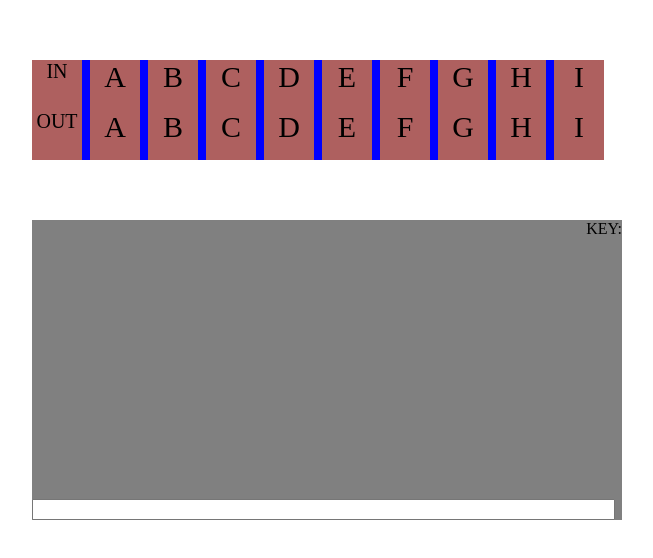
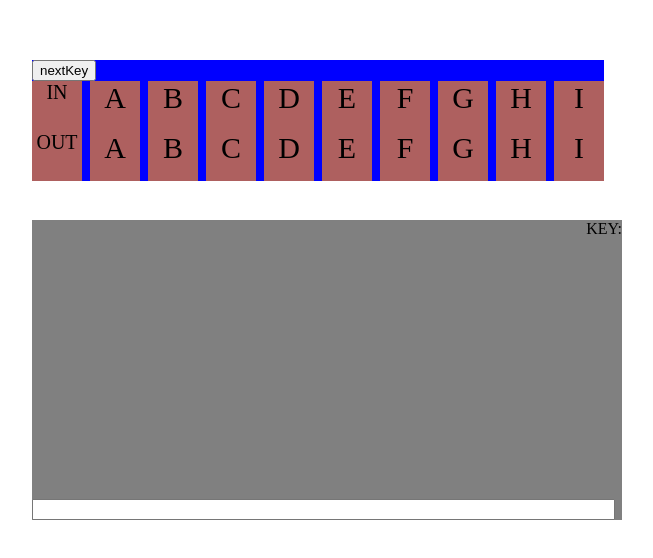
Before and after one commit to brunoartc/desprog.brartc.com, a plain HTML site: page 1.html in a window 1280 px wide. Shown: the part 130-688 px from the top of the page, without its empty margins (430-1083 px from the left). Drawn offline with Linux system fonts and the light colour scheme.

Commit message:
Update 1.html

```diff
--- a/1.html
+++ b/1.html
@@ -120,6 +120,7 @@
 
 
     <div class="center">
+        <button onclick="OneUp()">nextKey</button>
 
         <div class="abc-grid">
             <div class="wheel-info">IN </div>
```
